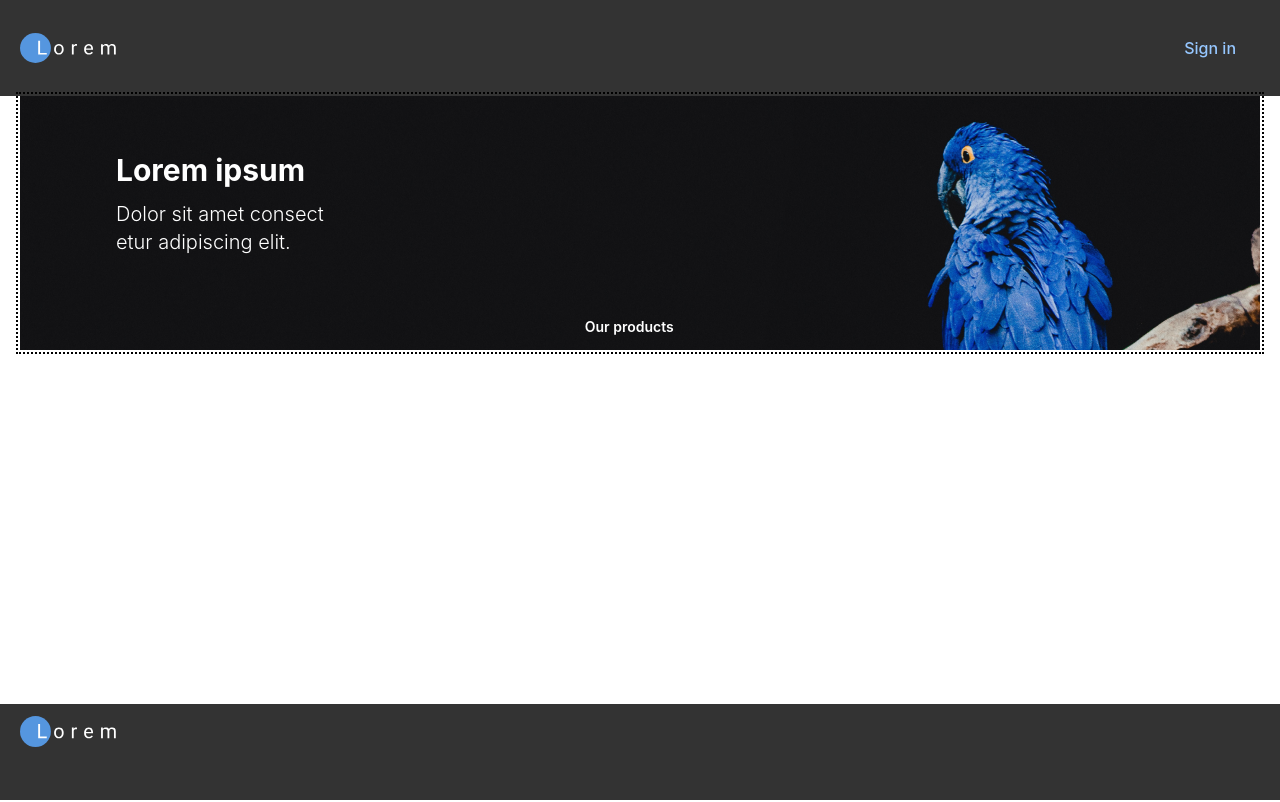
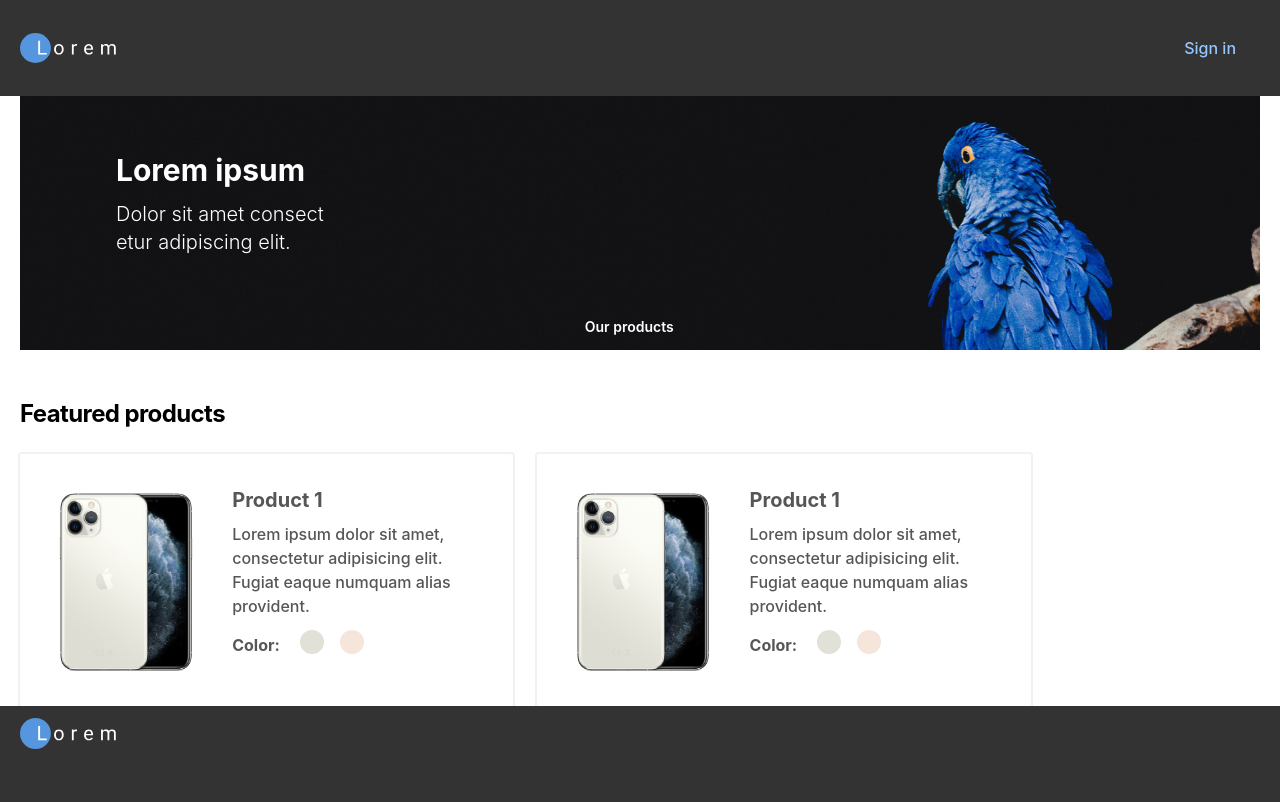
Before and after one commit to nicolasgasco/frontend_test_july2021, a React (Create React App) app: page / in a window 1280 px wide. Built offline with nearby package versions, Linux system fonts and the light colour scheme; some icons are missing; the HTML template or start-up script is replaced by a standard one.

Commit message:
Added content

```diff
--- a/src/pages/MainPage.js
+++ b/src/pages/MainPage.js
@@ -1,10 +1,18 @@
+import ProductCard from "../components/Products/ProductCard";
 import PictureBox from "../components/UI/PictureBox";
 
 const MainPage = () => {
   return (
-    <div className="outline-black">
+    <>
       <PictureBox />
-    </div>
+      <section className="mt-12">
+        <h3 className="h3 tracking-tight mb-6">Featured products</h3>
+        <div className="flex justify-start align-middle">
+          <ProductCard />
+          <ProductCard />
+        </div>
+      </section>
+    </>
   );
 };
 
```
